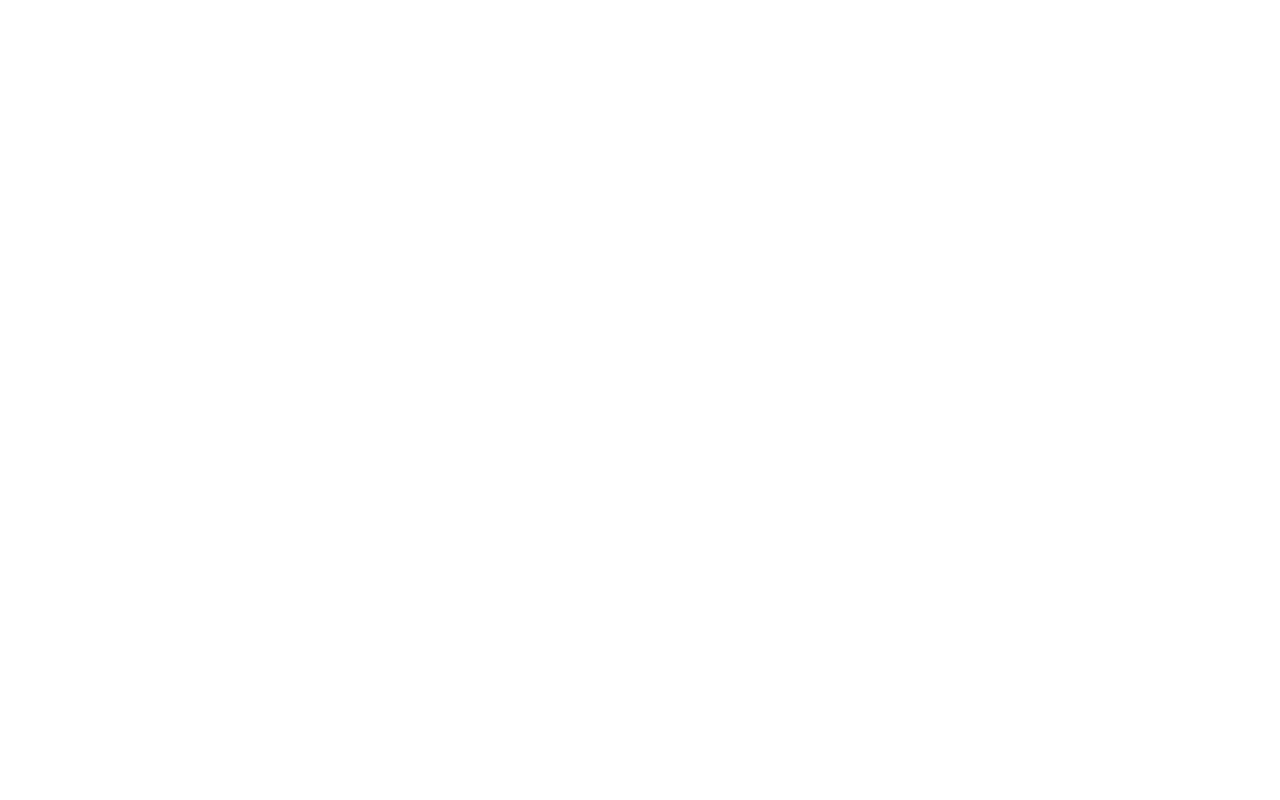
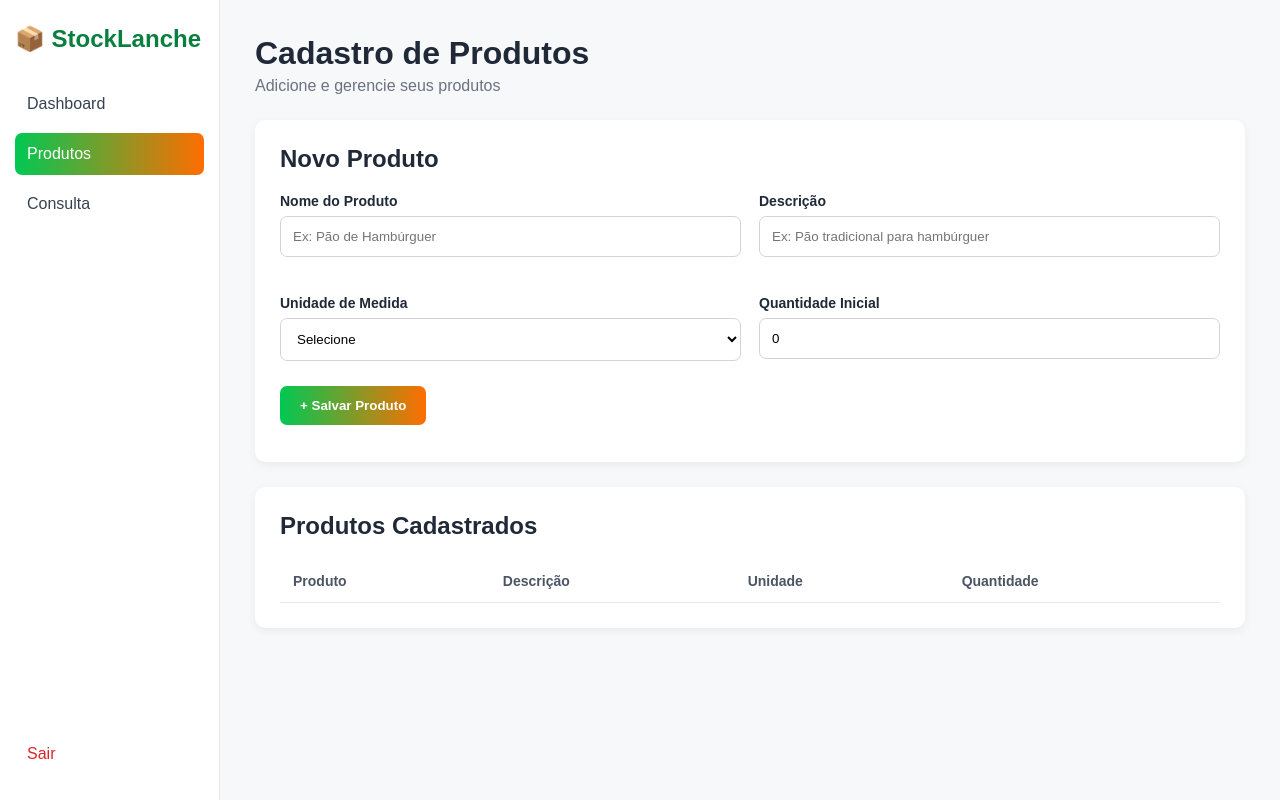
Before and after one commit to yanrawi400-glitch/stocklanche, a plain HTML site: page produtos.html in a window 1280 px wide. Drawn offline with Linux system fonts and the light colour scheme.

Commit message:
RF02 - Implementa cadastro de produtos

```diff
--- a/css/style.css
+++ b/css/style.css
@@ -151,4 +151,141 @@ body {
     margin-bottom: 15px;
 
     text-align: center;
+}/* ÁREA INTERNA DO SISTEMA */
+
+.app {
+    display: flex;
+    min-height: 100vh;
 }
+
+.sidebar {
+    width: 220px;
+    background: white;
+    border-right: 1px solid #e5e7eb;
+    padding: 25px 15px;
+    display: flex;
+    flex-direction: column;
+}
+
+.sidebar h2 {
+    color: #087f3f;
+    margin-bottom: 30px;
+}
+
+.sidebar nav {
+    display: flex;
+    flex-direction: column;
+    gap: 8px;
+}
+
+.sidebar nav a {
+    padding: 12px;
+    text-decoration: none;
+    color: #374151;
+    border-radius: 7px;
+}
+
+.sidebar nav a:hover,
+.sidebar nav a.ativo {
+    color: white;
+    background: linear-gradient(90deg, #00c853, #ff6d00);
+}
+
+.sair {
+    margin-top: auto;
+    text-decoration: none;
+    color: #dc2626;
+    padding: 12px;
+}
+
+.conteudo {
+    flex: 1;
+    padding: 35px;
+    background: #f7f8fa;
+}
+
+.conteudo h1 {
+    margin-bottom: 5px;
+}
+
+.subtitulo {
+    color: #6b7280;
+    margin-bottom: 25px;
+}
+
+.card {
+    background: white;
+    padding: 25px;
+    border-radius: 10px;
+    margin-bottom: 25px;
+    box-shadow: 0 3px 10px rgba(0,0,0,0.06);
+}
+
+.card h2 {
+    margin-bottom: 20px;
+}
+
+.grid-form {
+    display: grid;
+    grid-template-columns: 1fr 1fr;
+    gap: 18px;
+}
+
+.form-group select {
+    width: 100%;
+    padding: 12px;
+    border: 1px solid #d1d5db;
+    border-radius: 7px;
+    outline: none;
+    background: white;
+}
+
+.btn-salvar {
+    margin-top: 5px;
+    padding: 12px 20px;
+    border: none;
+    border-radius: 7px;
+    color: white;
+    font-weight: bold;
+    cursor: pointer;
+    background: linear-gradient(90deg, #00c853, #ff6d00);
+}
+
+.mensagem-sucesso {
+    color: #0a8f3d;
+    margin-top: 12px;
+    font-weight: bold;
+}
+
+.tabela-container {
+    overflow-x: auto;
+}
+
+table {
+    width: 100%;
+    border-collapse: collapse;
+}
+
+th,
+td {
+    text-align: left;
+    padding: 13px;
+    border-bottom: 1px solid #e5e7eb;
+}
+
+th {
+    color: #4b5563;
+    font-size: 14px;
+}
+
+@media (max-width: 800px) {
+
+    .grid-form {
+        grid-template-columns: 1fr;
+    }
+
+    .sidebar {
+        width: 170px;
+    }
+
+}
--- a/js/produtos.js
+++ b/js/produtos.js
@@ -0,0 +1,76 @@
+const produtoForm = document.getElementById("produtoForm");
+const listaProdutos = document.getElementById("listaProdutos");
+const mensagemProduto = document.getElementById("mensagemProduto");
+
+let produtos = JSON.parse(localStorage.getItem("produtos")) || [];
+
+function salvarProdutos() {
+    localStorage.setItem("produtos", JSON.stringify(produtos));
+}
+
+function exibirProdutos() {
+
+    listaProdutos.innerHTML = "";
+
+    produtos.forEach(function (produto) {
+
+        const linha = document.createElement("tr");
+
+        linha.innerHTML = `
+            <td>${produto.nome}</td>
+            <td>${produto.descricao}</td>
+            <td>${produto.unidade}</td>
+            <td>${produto.quantidade}</td>
+        `;
+
+        listaProdutos.appendChild(linha);
+
+    });
+}
+
+produtoForm.addEventListener("submit", function (event) {
+
+    event.preventDefault();
+
+    const nome = document.getElementById("nome").value.trim();
+    const descricao = document.getElementById("descricao").value.trim();
+    const unidade = document.getElementById("unidade").value;
+    const quantidade = Number(document.getElementById("quantidade").value);
+
+    if (!nome || !descricao || !unidade || quantidade < 0) {
+
+        mensagemProduto.textContent =
+            "Preencha corretamente todos os campos.";
+
+        return;
+    }
+
+    const novoProduto = {
+        id: Date.now(),
+        nome: nome,
+        descricao: descricao,
+        unidade: unidade,
+        quantidade: quantidade,
+        ultimaAtualizacao: new Date().toLocaleDateString("pt-BR")
+    };
+
+    produtos.push(novoProduto);
+
+    salvarProdutos();
+
+    exibirProdutos();
+
+    produtoForm.reset();
+
+    document.getElementById("quantidade").value = 0;
+
+    mensagemProduto.textContent =
+        "Produto cadastrado com sucesso!";
+
+    setTimeout(function () {
+        mensagemProduto.textContent = "";
+    }, 3000);
+
+});
+
+exibirProdutos();
--- a/produtos.html
+++ b/produtos.html
@@ -0,0 +1,126 @@
+<!DOCTYPE html>
+<html lang="pt-BR">
+<head>
+    <meta charset="UTF-8">
+    <meta name="viewport" content="width=device-width, initial-scale=1.0">
+    <title>StockLanche - Produtos</title>
+    <link rel="stylesheet" href="css/style.css">
+</head>
+
+<body>
+
+<div class="app">
+
+    <aside class="sidebar">
+        <h2>📦 StockLanche</h2>
+
+        <nav>
+            <a href="dashboard.html">Dashboard</a>
+            <a href="produtos.html" class="ativo">Produtos</a>
+            <a href="consulta.html">Consulta</a>
+        </nav>
+
+        <a href="index.html" class="sair">Sair</a>
+    </aside>
+
+    <main class="conteudo">
+
+        <h1>Cadastro de Produtos</h1>
+        <p class="subtitulo">Adicione e gerencie seus produtos</p>
+
+        <section class="card">
+
+            <h2>Novo Produto</h2>
+
+            <form id="produtoForm">
+
+                <div class="grid-form">
+
+                    <div class="form-group">
+                        <label for="nome">Nome do Produto</label>
+                        <input
+                            type="text"
+                            id="nome"
+                            placeholder="Ex: Pão de Hambúrguer"
+                            required
+                        >
+                    </div>
+
+                    <div class="form-group">
+                        <label for="descricao">Descrição</label>
+                        <input
+                            type="text"
+                            id="descricao"
+                            placeholder="Ex: Pão tradicional para hambúrguer"
+                            required
+                        >
+                    </div>
+
+                    <div class="form-group">
+                        <label for="unidade">Unidade de Medida</label>
+
+                        <select id="unidade" required>
+                            <option value="">Selecione</option>
+                            <option value="unidade">Unidade</option>
+                            <option value="kg">Kg</option>
+                            <option value="litro">Litro</option>
+                        </select>
+                    </div>
+
+                    <div class="form-group">
+                        <label for="quantidade">Quantidade Inicial</label>
+                        <input
+                            type="number"
+                            id="quantidade"
+                            min="0"
+                            value="0"
+                            required
+                        >
+                    </div>
+
+                </div>
+
+                <button type="submit" class="btn-salvar">
+                    + Salvar Produto
+                </button>
+
+                <p id="mensagemProduto" class="mensagem-sucesso"></p>
+
+            </form>
+
+        </section>
+
+        <section class="card">
+
+            <h2>Produtos Cadastrados</h2>
+
+            <div class="tabela-container">
+
+                <table>
+
+                    <thead>
+                        <tr>
+                            <th>Produto</th>
+                            <th>Descrição</th>
+                            <th>Unidade</th>
+                            <th>Quantidade</th>
+                        </tr>
+                    </thead>
+
+                    <tbody id="listaProdutos">
+                    </tbody>
+
+                </table>
+
+            </div>
+
+        </section>
+
+    </main>
+
+</div>
+
+<script src="js/produtos.js"></script>
+
+</body>
+</html>
```
